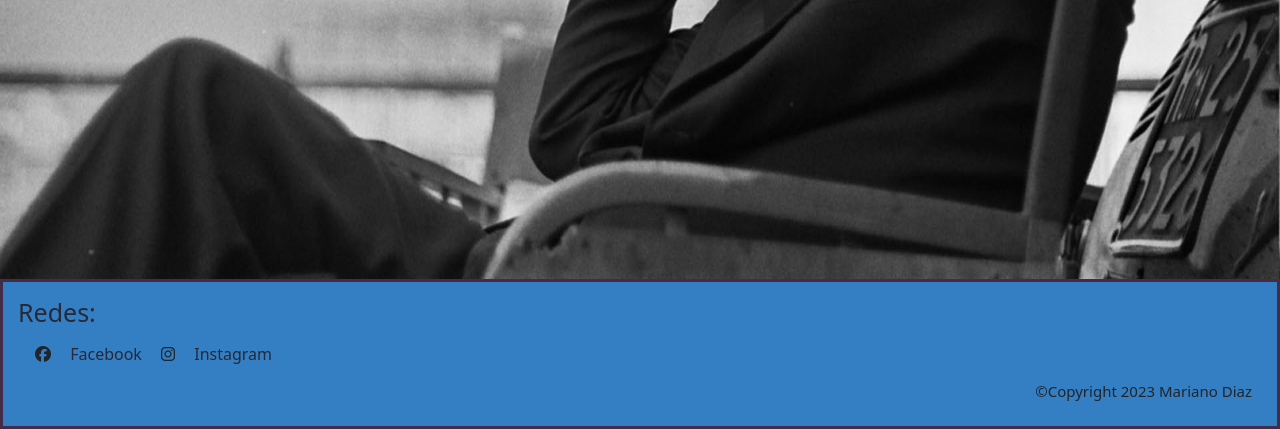
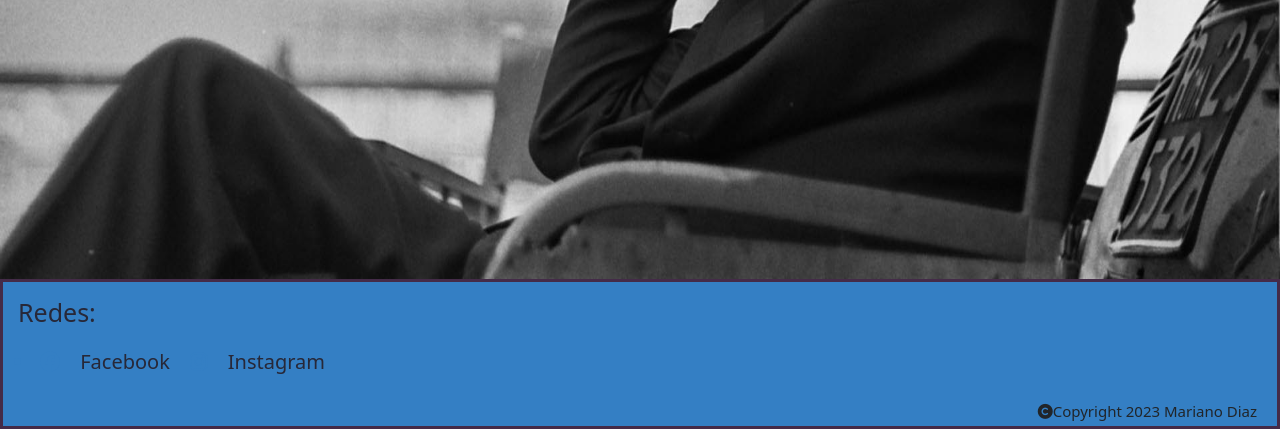
Before and after one commit to MarianoDDiaz/PF-Diaz, a plain HTML site: page index.html in a window 1280 px wide. Shown: the part 797-1226 px from the top of the page. Drawn offline with nearby package versions, Linux system fonts and the light colour scheme.

Commit message:
no mucho

```diff
--- a/css/style.css
+++ b/css/style.css
@@ -61,6 +61,7 @@
     margin: 1px; } }
 
 .footer__style {
+  margin: 0%;
   width: 100%;
   background-color: #347fc4;
   height: 150px;
@@ -83,6 +84,7 @@
   list-style: none; }
 
 .footer__style h2 {
+  margin: 20px;
   font-size: 15px;
   text-align: end;
   justify-content: center; }
@@ -234,11 +236,12 @@
     background-color: #272838;
     padding: 2rem; }
 
-h2 {
-  font-size: 40px;
-  color: #989FCE;
-  text-align: center;
-  margin: 25px; }
+.section__main {
+  background-color: #272838; }
+
+.section__main h1 {
+  color: #347fc4;
+  padding: 2rem; }
 
 .parrafo__bio {
   font-size: 20px;
@@ -247,13 +250,6 @@ h2 {
   margin: 10px;
   word-wrap: break-word;
   overflow-wrap: break-word; }
-
-.section__main {
-  background-color: #272838; }
-
-.section__main h1 {
-  color: #347fc4;
-  padding: 2rem; }
 
 .animate__animated {
   color: #5d536b;
@@ -283,13 +279,14 @@ h2 {
   margin: 20px; }
 
 /*SECCION CURIOSIDADES*/
-.section__main li {
+.section__main ol {
+  margin: 0%; }
+
+li {
   color: #347fc4;
   font-size: 20px;
   list-style: disc;
   padding: 5px; }
-  .section__main li ol {
-    margin: 0%; }
 
 @media (max-width: 420px) {
   .header {
--- a/index.html
+++ b/index.html
@@ -40,6 +40,7 @@
             </ul>
         </nav>
     </header>
+
     <main class="s">
         <article class="section_main">
             <section>
@@ -74,7 +75,8 @@
                 <a href="https://www.instagram.com/" target="_blank">Instagram</a>
             </li>
         </ol>
-        <h2>©Copyright 2023 Mariano Diaz</h2>
+
+        <h2><i class="fa-solid fa-copyright"></i>Copyright 2023 Mariano Diaz</h2>
     </footer>
     <link rel="stylesheet" href="https://cdn.jsdelivr.net/npm/bootstrap@5.3.0-alpha1/dist/css/bootstrap.min.css">
     <script src="https://kit.fontawesome.com/e1e08d5713.js" crossorigin="anonymous"></script>
--- a/scss/Sections/_footer.scss
+++ b/scss/Sections/_footer.scss
@@ -1,8 +1,11 @@
 .footer__style {
+    margin: 0%;
     width: 100%;
     background-color: $color-footer-header;
     height: 150px;
     border: 3px solid #442b48;
+
+
 }
 
 .footer__style h3 {
@@ -25,6 +28,7 @@
 }
 
 .footer__style h2 {
+    margin: 20px;
     font-size: 15px;
     text-align: end;
     justify-content: center;
--- a/scss/main.scss
+++ b/scss/main.scss
@@ -82,13 +82,13 @@
     }
 }
 
+.section__main {
+    background-color: $color-principal;
+}
 
-
-h2 {
-    font-size: 40px;
-    color: #989FCE;
-    text-align: center;
-    margin: 25px;
+.section__main h1 {
+    color: #347fc4;
+    padding: 2rem;
 }
 
 .parrafo__bio {
@@ -98,15 +98,6 @@ h2 {
     margin: 10px;
     word-wrap: break-word;
     overflow-wrap: break-word;
-}
-
-.section__main {
-    background-color: $color-principal;
-}
-
-.section__main h1 {
-    color: #347fc4;
-    padding: 2rem;
 }
 
 .animate__animated {
@@ -144,16 +135,18 @@ h2 {
 }
 
 /*SECCION CURIOSIDADES*/
+.section__main ol {
+    margin: 0%;
+}
 
-.section__main li {
+li {
     color: #347fc4;
     font-size: 20px;
     list-style: disc;
     padding: 5px;
-ol {
-    margin: 0%;
 }
-}
+
+
 
 @media (max-width:420px) {
     .header {
```
Also changed, not shown: secciones/Curiosidades.html (+0 -2 lines).
